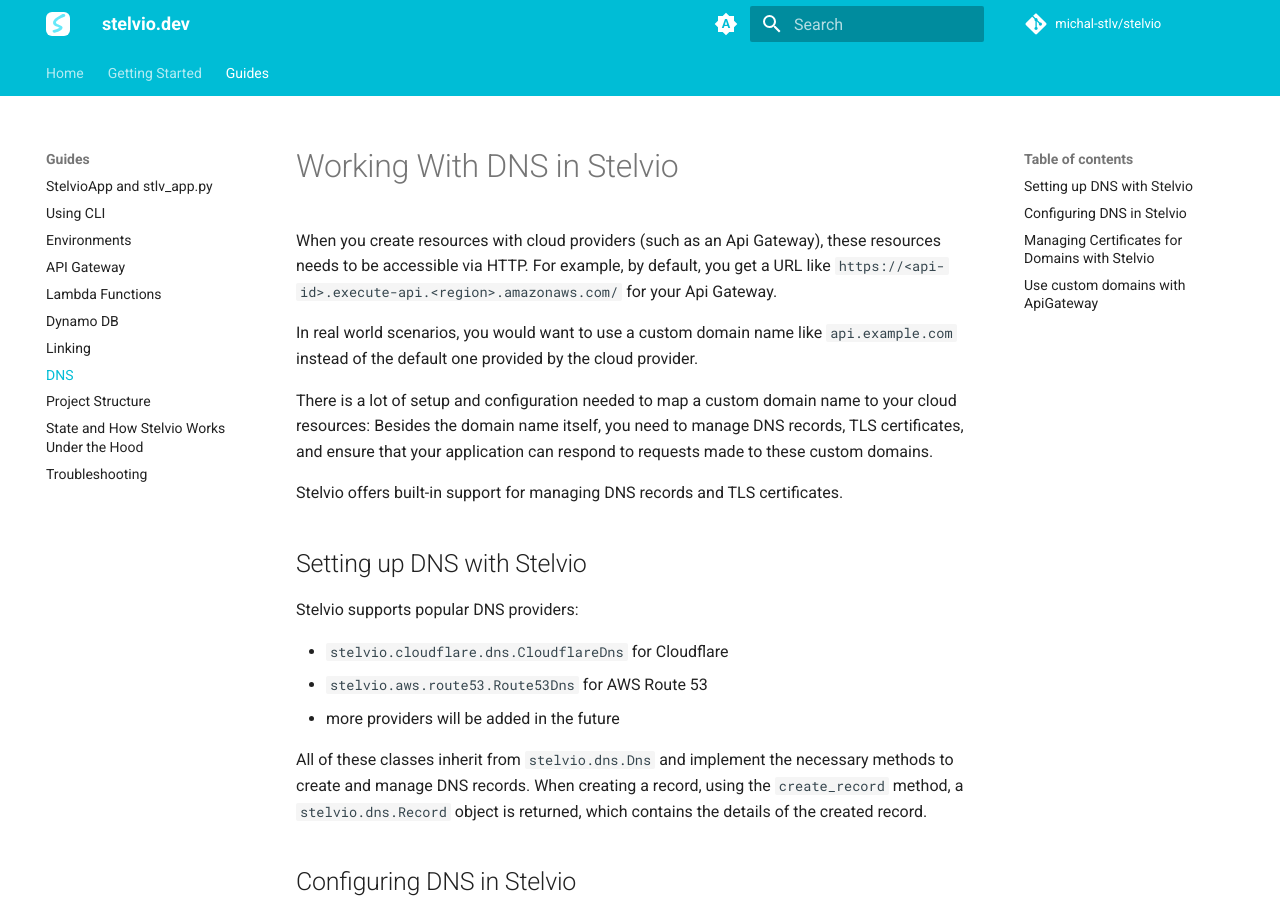
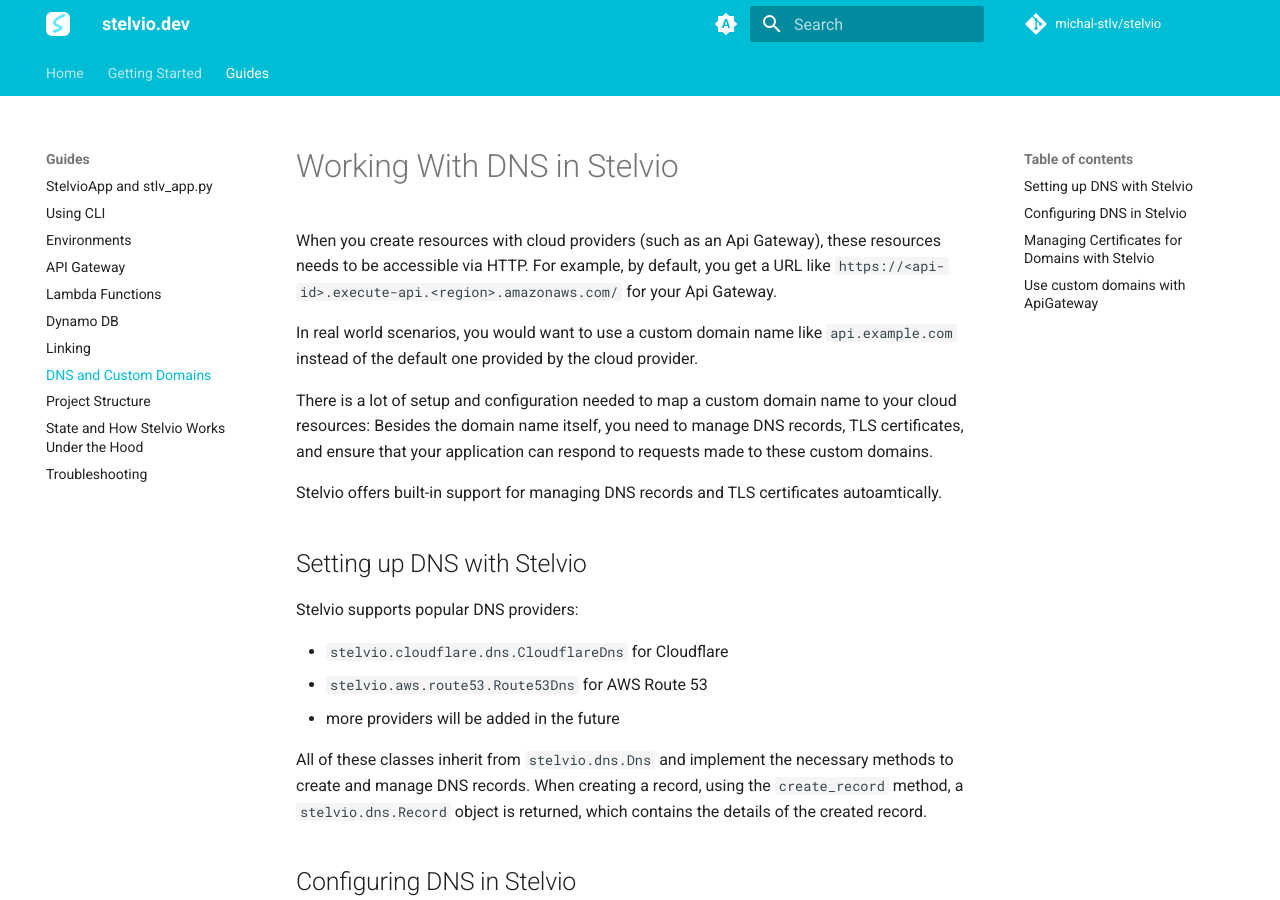
Before and after one commit to stelviodev/stelvio, an MkDocs documentation site: the page built from docs/guides/dns.md, in a window 1280 px wide and 900 px high. Built offline with MkDocs 1.6.1 and Material for MkDocs 9.7.7, drawn with Linux system fonts in a browser that asks for light colours; comment, search, counter and statistics services are not loaded.

Commit message:
PR comments

```diff
--- a/docs/guides/dns.md
+++ b/docs/guides/dns.md
@@ -7,8 +7,7 @@
 
 There is a lot of setup and configuration needed to map a custom domain name to your cloud resources: Besides the domain name itself, you need to manage DNS records, TLS certificates, and ensure that your application can respond to requests made to these custom domains.
 
-Stelvio offers built-in support for managing DNS records and TLS certificates.
-
+Stelvio offers built-in support for managing DNS records and TLS certificates autoamtically.
 
 ## Setting up DNS with Stelvio
 
--- a/mkdocs.yml
+++ b/mkdocs.yml
@@ -69,7 +69,7 @@
       - Lambda Functions: guides/lambda.md
       - Dynamo DB: guides/dynamo-db.md
       - Linking: guides/linking.md
-      - DNS: guides/dns.md
+      - DNS and Custom Domains: guides/dns.md
       - Project Structure: guides/project-structure.md
       - State and How Stelvio Works Under the Hood: guides/state-and-infrastructure.md
       - Troubleshooting: guides/troubleshooting.md
```
